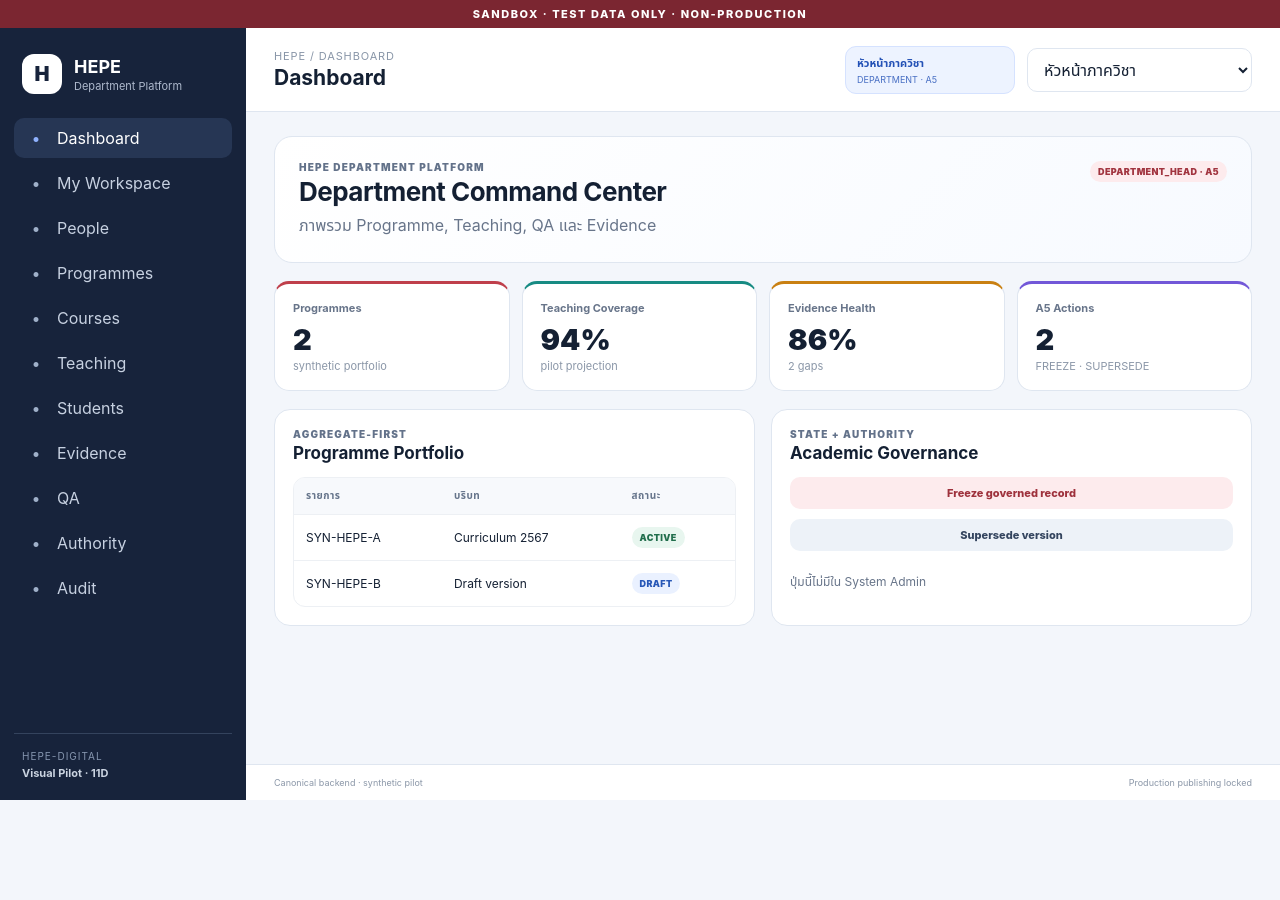
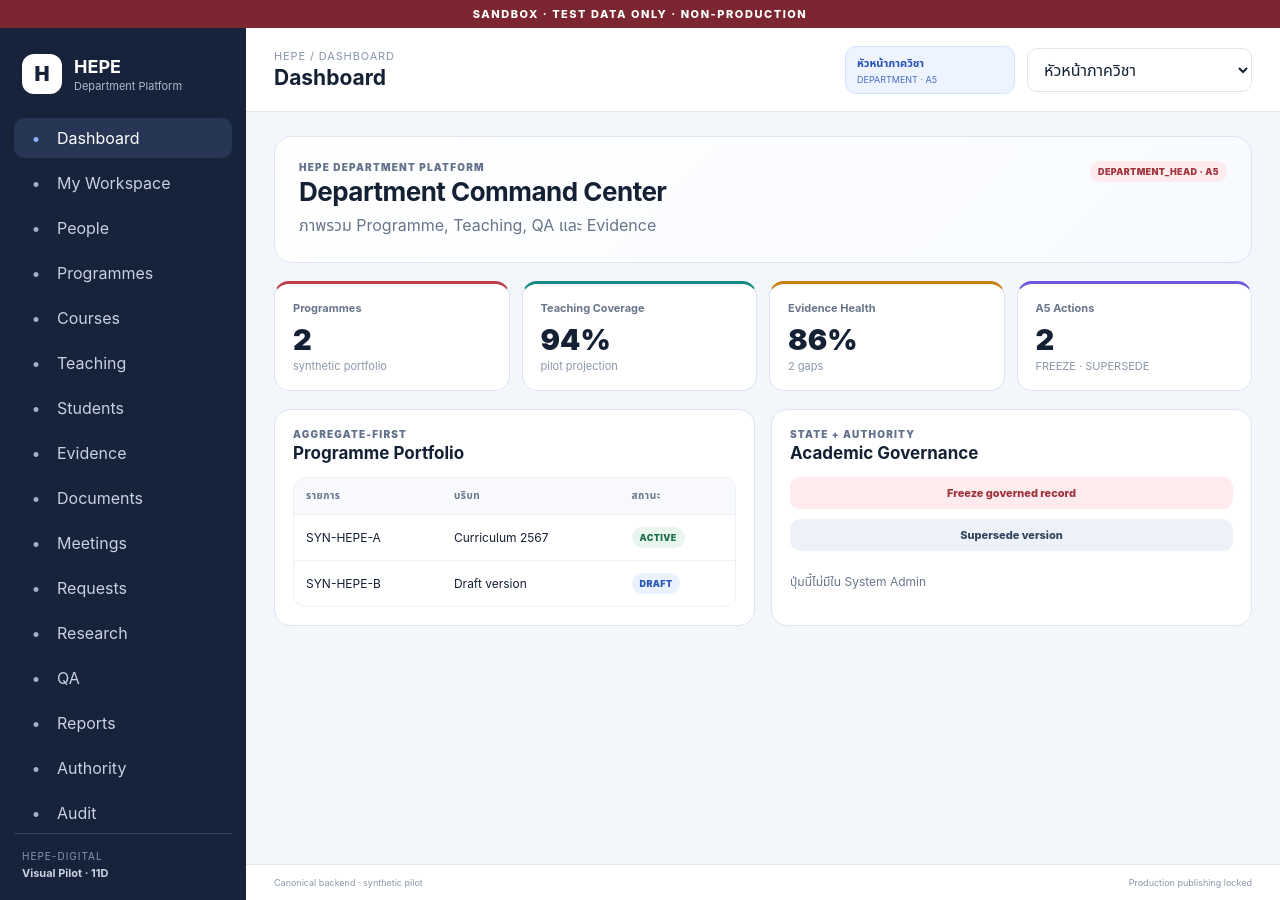
Before and after one commit to kasemch/hepe-ui-prototype, a Next.js app: page / in a window 1280 px wide. Before the commit the page ends 800 px from the top, so only its background shows below. Built offline with nearby package versions, Linux system fonts and the light colour scheme.

Commit message:
SANDBOX-12 reflect AWOS-derived departmental subsystems in visual pilot

```diff
--- a/app/page.jsx
+++ b/app/page.jsx
@@ -11,22 +11,22 @@ const roleConfig = {
   LECTURER: {
     label: "อาจารย์ผู้สอน · Lecturer A",
     scope: "TEACHING_INSTANCE · SYN-STU-A1",
-    pages: ["Dashboard","My Workspace","People","Courses","Teaching","Students","Evidence"],
+    pages: ["Dashboard","My Workspace","People","Courses","Teaching","Students","Evidence","Documents","Research"],
   },
   PROGRAMME_CHAIR: {
     label: "ประธานหลักสูตร",
     scope: "PROGRAMME · SYN-HEPE-A",
-    pages: ["Dashboard","My Workspace","People","Programmes","Courses","Teaching","Students","Evidence","QA","Authority"],
+    pages: ["Dashboard","My Workspace","People","Programmes","Courses","Teaching","Students","Evidence","Documents","Meetings","Requests","Research","QA","Reports","Authority"],
   },
   QA: {
     label: "ผู้รับผิดชอบ QA",
     scope: "PROGRAMME · SYN-HEPE-A",
-    pages: ["Dashboard","My Workspace","People","Programmes","Courses","Evidence","QA","Authority","Audit"],
+    pages: ["Dashboard","My Workspace","People","Programmes","Courses","Evidence","Documents","Meetings","Research","QA","Reports","Authority","Audit"],
   },
   DEPARTMENT_HEAD: {
     label: "หัวหน้าภาควิชา",
     scope: "DEPARTMENT · A5",
-    pages: ["Dashboard","My Workspace","People","Programmes","Courses","Teaching","Students","Evidence","QA","Authority","Audit"],
+    pages: ["Dashboard","My Workspace","People","Programmes","Courses","Teaching","Students","Evidence","Documents","Meetings","Requests","Research","QA","Reports","Authority","Audit"],
   },
   SYSTEM_ADMIN: {
     label: "ผู้ดูแลระบบ",
@@ -257,6 +257,82 @@ function GenericPage({ name, role }) {
     return <Denied>Student-level records ไม่เปิดให้ role นี้โดย default</Denied>;
   }
 
+  if (name === "Meetings") {
+    return (
+      <div className="screen">
+        <Header title="Meetings & Resolutions" description="วาระ การประชุม เรื่องเวียนมติ มติ และ action items" badge="DEPARTMENT OPERATIONS" tone="violet" />
+        <Panel title="Meeting Lifecycle">
+          <SimpleTable rows={[
+            ["Agenda candidate","Draft agenda item","DRAFT","blue"],
+            ["Circulation","Resolution circulation","PENDING","amber"],
+            ["Resolution","Meeting decision record","APPROVED","green"],
+          ]} />
+        </Panel>
+        <div className="callout">Task/Action Item ≠ Authority Assignment · ทุกมติต้องมี source, authority และ audit trail</div>
+      </div>
+    );
+  }
+
+  if (name === "Requests") {
+    return (
+      <div className="screen">
+        <Header title="Course Request Portal" description="ขอเปิดวิชา เพิ่มวิชา และของดสอน โดยดึง metadata จาก canonical course/programme" badge="CONTROLLED REQUEST" tone="teal" />
+        <Panel title="Request Pipeline">
+          <SimpleTable rows={[
+            ["OPEN_NEW_OFFERING","DRAFT → REVIEW → RESOLUTION","CONTROLLED","blue"],
+            ["ADD_OFFERING","DRAFT → REVIEW → RESOLUTION","CONTROLLED","blue"],
+            ["CANCEL_OFFERING","DRAFT → REVIEW → RESOLUTION","CONTROLLED","amber"],
+          ]} />
+        </Panel>
+      </div>
+    );
+  }
+
+  if (name === "Documents") {
+    return (
+      <div className="screen">
+        <Header title="Document Studio" description="Document Intelligence, versioning, provenance และ smart dispatch" badge="DOCUMENT INTELLIGENCE" tone="amber" />
+        <Panel title="Document Control">
+          <SimpleTable rows={[
+            ["document_records","Canonical metadata","ACTIVE","green"],
+            ["document_versions","Version lineage","VERSIONED","green"],
+            ["Smart Dispatch","Routing rule candidate","SANDBOX","blue"],
+          ]} />
+        </Panel>
+      </div>
+    );
+  }
+
+  if (name === "Research") {
+    return (
+      <div className="screen">
+        <Header title="Research Command" description="Department-level research pipeline โดยไม่แทน AWOS personal research workspace" badge="RESEARCH & ACADEMIC WORK" tone="teal" />
+        <Panel title="Lifecycle">
+          <SimpleTable rows={[
+            ["Idea → Proposal","Research development","TRACKED","blue"],
+            ["Ethics → Data → Analysis","Research execution","CONTROLLED","amber"],
+            ["Manuscript → Publication","Academic output","TRACEABLE","green"],
+          ]} />
+        </Panel>
+      </div>
+    );
+  }
+
+  if (name === "Reports") {
+    return (
+      <div className="screen">
+        <Header title="Analytics & Reports" description="ภาพรวมหลักสูตร การสอน QA งานวิจัย และหลักฐาน" badge="DERIVED READ MODEL" tone="slate" />
+        <Panel title="Report Families">
+          <SimpleTable rows={[
+            ["Programme Health","Curriculum / Evidence / QA","DERIVED","green"],
+            ["Teaching Coverage","Offering / Assignment","DERIVED","green"],
+            ["Research & Outputs","Projects / Publications","DERIVED","blue"],
+          ]} />
+        </Panel>
+      </div>
+    );
+  }
+
   if (name === "Authority") {
     return (
       <div className="screen">
```
